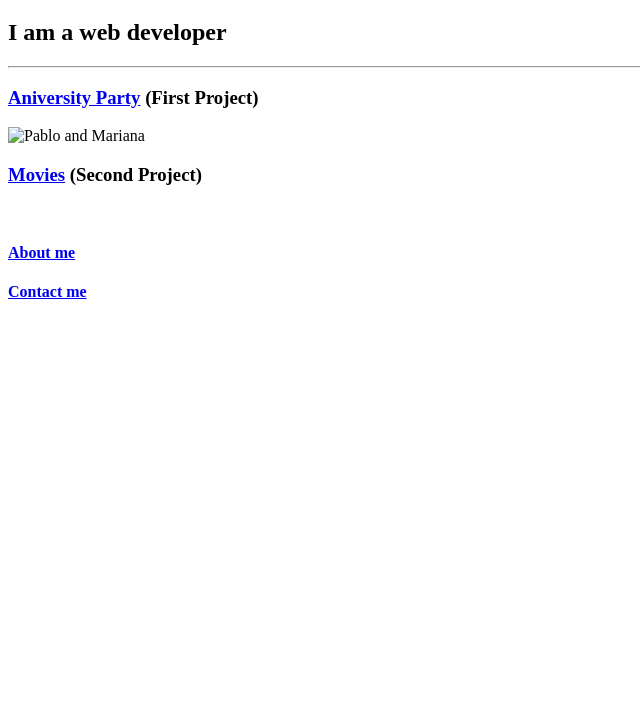
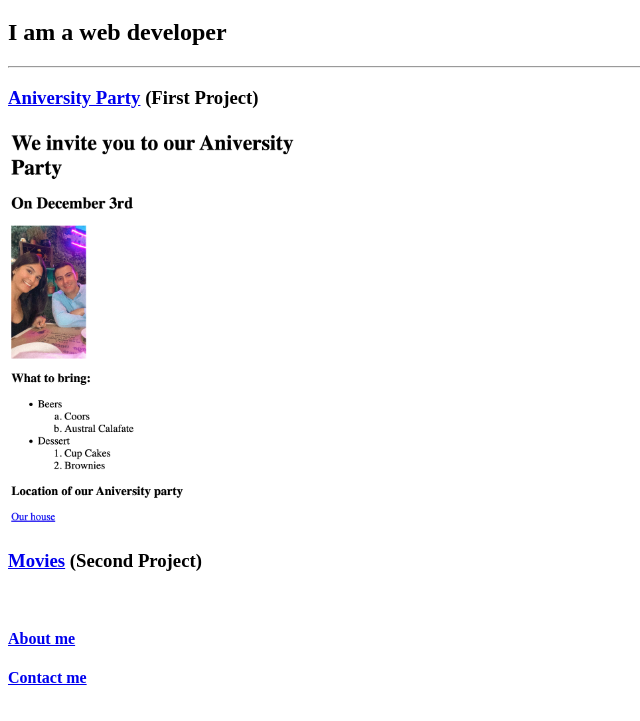
Before and after one commit to pmata7/Project, a plain HTML site: page index.html in a window 1280 px wide. Shown: the part 61-782 px from the top of the page, without its empty margins (0-640 px from the left). Drawn offline with Linux system fonts and the light colour scheme.

Commit message:
Update index.html

```diff
--- a/index.html
+++ b/index.html
@@ -11,7 +11,7 @@
     <h2>I am a web developer</h2>
     <hr>
     <h3><a href="./public/Aniversity Invite Project/index.html">Aniversity Party</a> (First Project)</h3>
-    <img src="./assets/images/Aniversity.png" alt="Pablo and Mariana" height="400">
+    <img src="Aniversity.png" alt="Pablo and Mariana" height="400">
 
     <h3><a href="./public/Movie Ranking Project/index.html">Movies</a> (Second Project)</h3>
     <img src="./assets/images/Movies.png" alt="" height="200">
```
